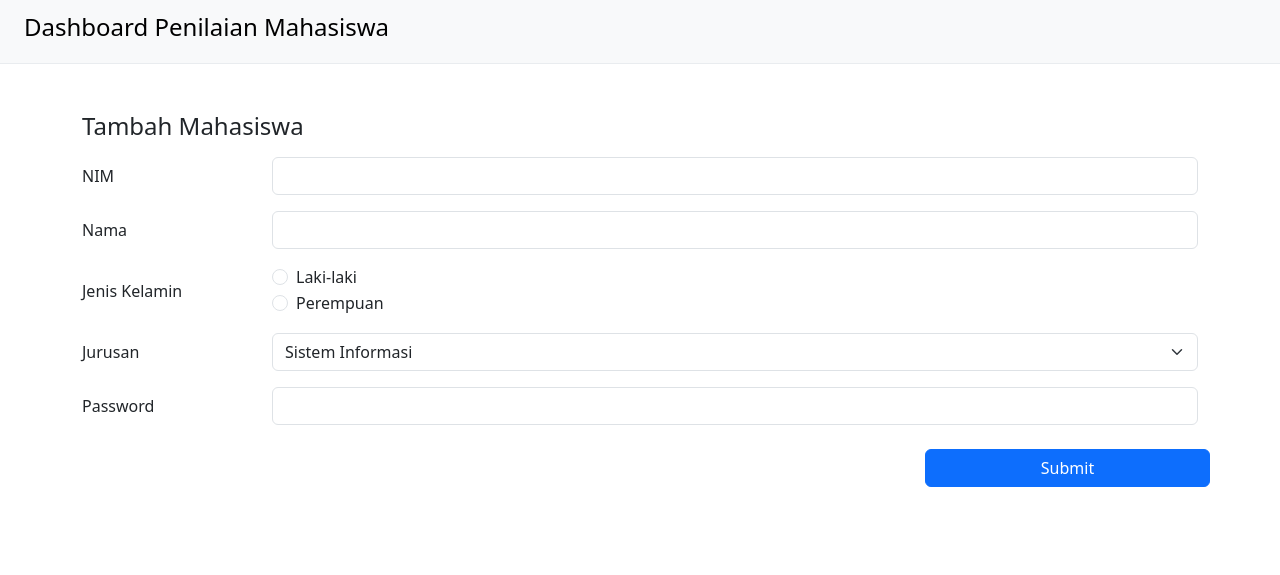
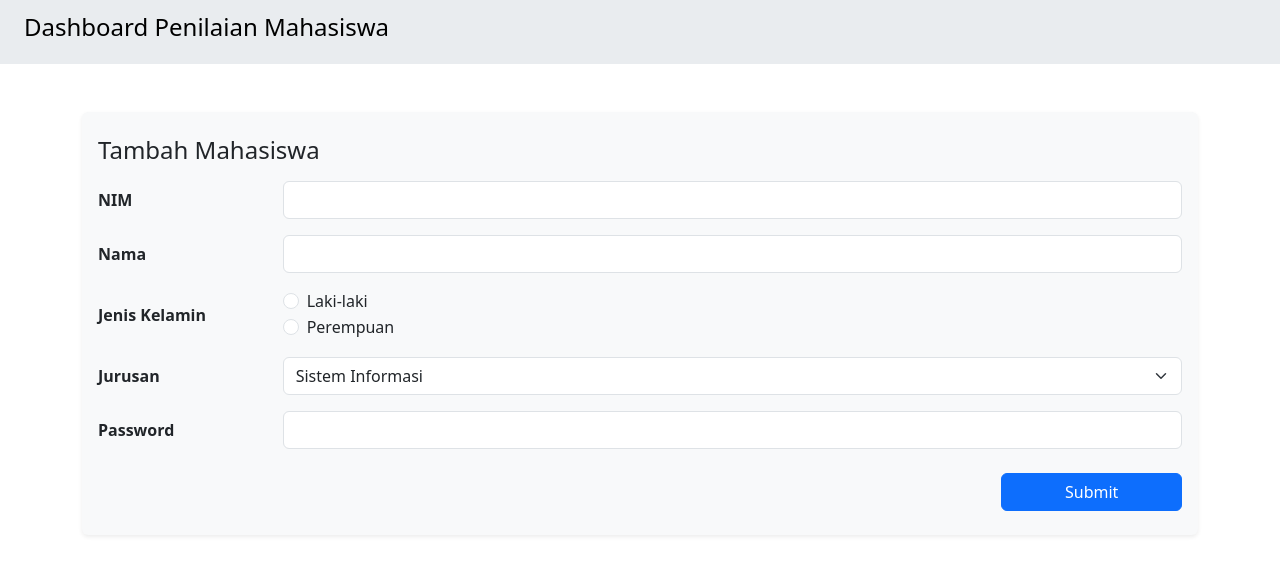
Before and after one commit to flammadc/CRUD_Penilaian, a PHP site: page /add.php in a window 1280 px wide. Shown: the top 575 px of the page. Run offline with PHP 8.4, Linux system fonts and the light colour scheme.

Commit message:
coloring

```diff
--- a/add.php
+++ b/add.php
@@ -17,7 +17,7 @@ if (!isset($_POST['submit'])) {
     </head>
 
     <body>
-        <nav class="navbar bg-body-tertiary border-bottom border-light-subtle">
+        <nav class="navbar bg-body-secondary border-bottom border-light-subtle">
             <div class="container-fluid px-4">
                 <a class="navbar-brand" href="index.php">
                     <h4>
@@ -30,22 +30,22 @@ if (!isset($_POST['submit'])) {
         </nav>
 
         <div class="container ">
-            <form class="mt-5 " enctype="multipart/form-data" method="post">
+            <form class="mt-5 shadow-sm py-4 px-3 mb-5 bg-light rounded" enctype="multipart/form-data" method="post">
                 <h4 class="mb-3">Tambah Mahasiswa</h4>
                 <div class="mb-3 row align-items-center">
-                    <label for="nim" class="col-sm-2 col-form-label">NIM</label>
+                    <label for="nim" class="col-sm-2 fw-semibold col-form-label">NIM</label>
                     <div class="col-sm-10">
                         <input type="text" name="nim" class="form-control" id="nim">
                     </div>
                 </div>
                 <div class="mb-3 row align-items-center">
-                    <label for="nama" class="col-sm-2 col-form-label">Nama</label>
+                    <label for="nama" class="col-sm-2 fw-semibold col-form-label">Nama</label>
                     <div class="col-sm-10">
                         <input type="text" name="nama" class="form-control" id="nama">
                     </div>
                 </div>
                 <div class="mb-3 row align-items-center">
-                    <label for="jk" class="col-sm-2 col-form-label">Jenis Kelamin</label>
+                    <label for="jk" class="col-sm-2 fw-semibold col-form-label">Jenis Kelamin</label>
                     <div class="col-sm-10">
 
                         <div class="form-check">
@@ -64,7 +64,7 @@ if (!isset($_POST['submit'])) {
 
                 </div>
                 <div class="mb-3 row align-items-center">
-                    <label for="jurusan" class="col-sm-2 col-form-label">Jurusan</label>
+                    <label for="jurusan" class="col-sm-2 fw-semibold col-form-label">Jurusan</label>
                     <div class="col-sm-10">
                         <select class="form-select" name="jurusan" aria-label="Default select example">
                             <option value="Sistem Informasi">Sistem Informasi</option>
@@ -76,14 +76,14 @@ if (!isset($_POST['submit'])) {
                     </div>
                 </div>
                 <div class="mb-3 row align-items-center">
-                    <label for="password" class="col-sm-2 col-form-label">Password</label>
+                    <label for="password" class="col-sm-2 fw-semibold col-form-label">Password</label>
                     <div class="col-sm-10">
                         <input type="password" name="password" class="form-control" id="password">
                     </div>
                 </div>
-                <div class="row justify-items-right mt-4">
-                    <div class="col-sm-9"></div>
-                    <button name="submit" type="submit" class="btn btn-primary col-sm-3 ">Submit</button>
+                <div class="d-flex justify-items-right mt-4">
+                    <div class="col-sm-10"></div>
+                    <button name="submit" type="submit" class="btn btn-primary col-sm-2 ">Submit</button>
                 </div>
             </form>
         <?php
```
Also changed, not shown: edit.php (+10 -10 lines), index.php (+8 -8 lines).
